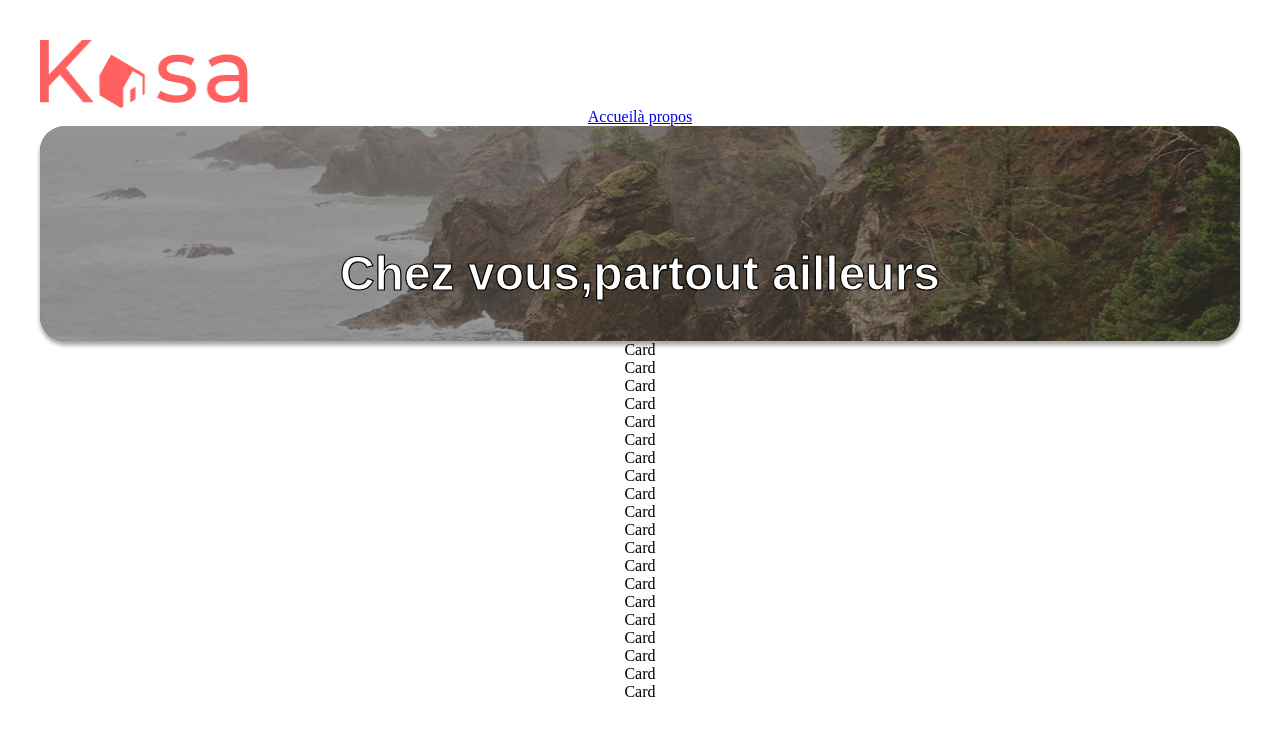
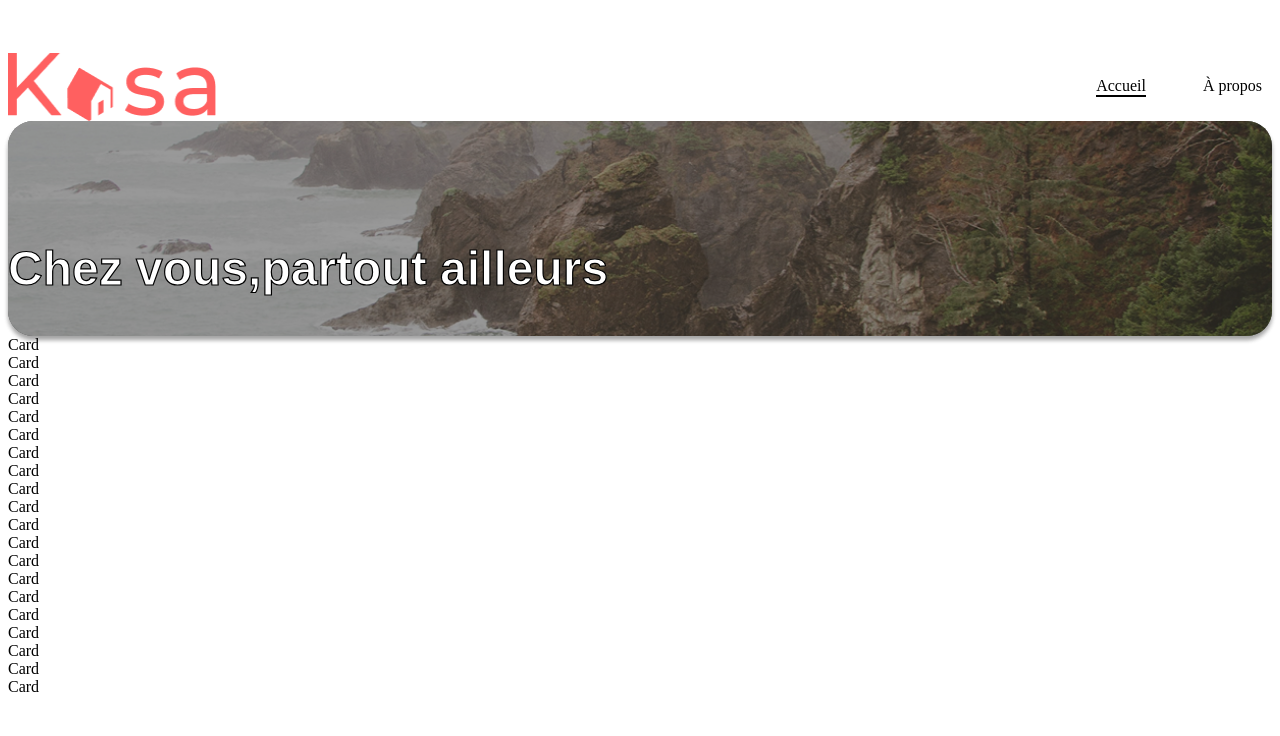
Before and after one commit to Arnold138/Projet-React, a React (Vite) app: page / in a window 1280 px wide. Shown: the top 736 px of the page. Built offline with nearby package versions, Linux system fonts and the light colour scheme.

Commit message:
Ajout d'un composent nav

```diff
--- a/src/App.scss
+++ b/src/App.scss
@@ -1,10 +1,9 @@
-#root {
-  max-width: 1280px;
-  margin: 0 auto;
-  padding: 2rem;
-  text-align: center;
+body {
+
+  max-width:1440px ;
+  max-height: 1567px;
+  padding-top:45px ;
 }
-
 .logo:hover {
   filter: drop-shadow(0 0 2em #646cffaa);
 }
--- a/src/components/Header.jsx
+++ b/src/components/Header.jsx
@@ -1,21 +1,15 @@
 import logo from '../assets/images/kasalogo.png';
-import '../styles/Header.scss';
-import { Link } from 'react-router-dom';
-import About from '../pages/about';
+import Nav from './nav';
 
 
-export default function Header () {
 
-    return (
-
-        <header>
-            <nav>
-                <img src={logo} alt='Kasa logo' className='logo'/>
-                <Link to="/">Accueil</Link>
-                <Link to="/About">à propos</Link>
-
-
-            </nav>
-        </header>
-    )
+export default function Header() {
+  return (
+    <header>
+      <nav>
+        <img src={logo} alt="Kasa logo" className="logo" />
+        <Nav />
+      </nav>
+    </header>
+  );
 }
--- /dev/null
+++ b/src/components/nav.jsx
@@ -0,0 +1,11 @@
+import { NavLink } from "react-router-dom";
+import '../styles/Nav.scss';
+
+export default function Nav() {
+  return (
+    <div className="navigation">
+      <NavLink to="/" end>Accueil</NavLink>
+      <NavLink to="/about">À propos</NavLink>
+    </div>
+  );
+}
--- a/src/styles/Header.scss
+++ /dev/null
@@ -1,6 +0,0 @@
-.logo {
-   width:208px;
-   height: 68px;
-   display: flex;
-    padding: 0;
-}
--- /dev/null
+++ b/src/styles/Nav.scss
@@ -0,0 +1,26 @@
+.logo {
+   width:208px;
+   height: 68px;
+   display: flex;
+   padding: 0;
+}
+
+nav {
+      display: flex;
+      align-items: center;
+}
+nav a {
+    text-decoration: none;
+    color: inherit;
+}
+.navigation {
+    margin: 0 10px 0 auto;
+    gap: 57px;
+    display: flex;
+}
+
+
+nav a.active, nav a[aria-current="page"] {
+  border-bottom: 2px solid #000;
+  color: #000;
+}
```
